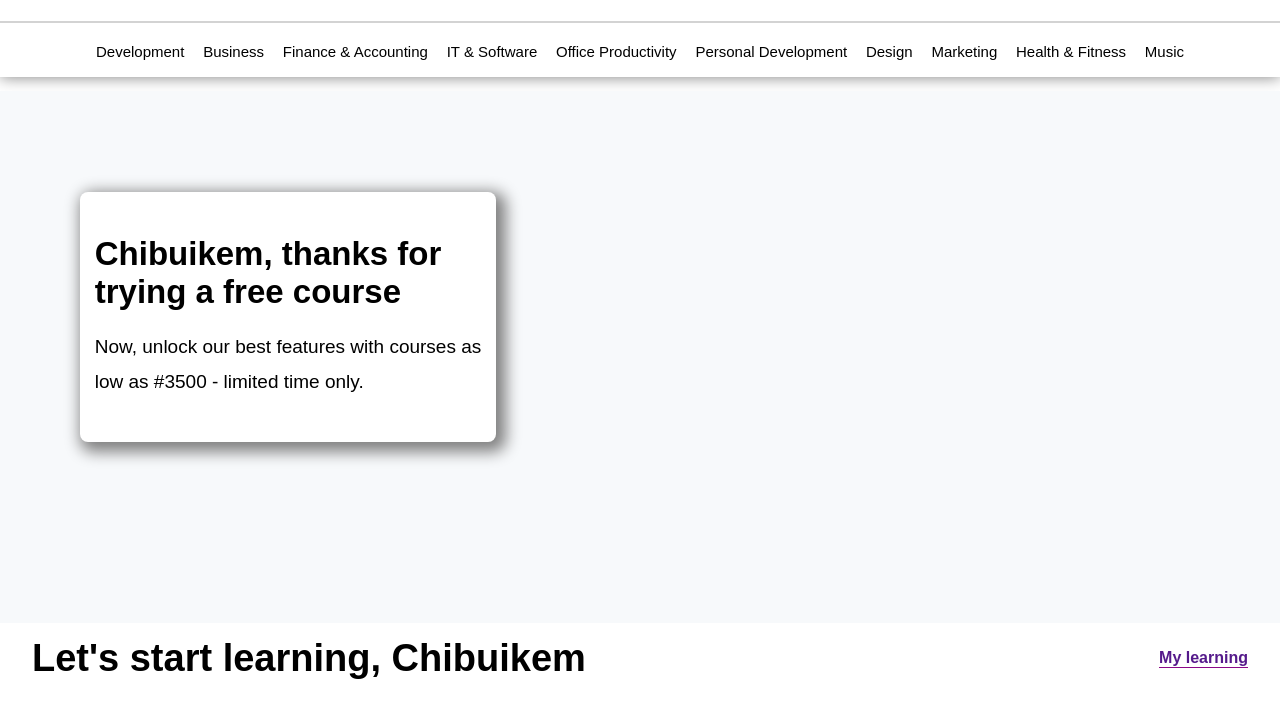
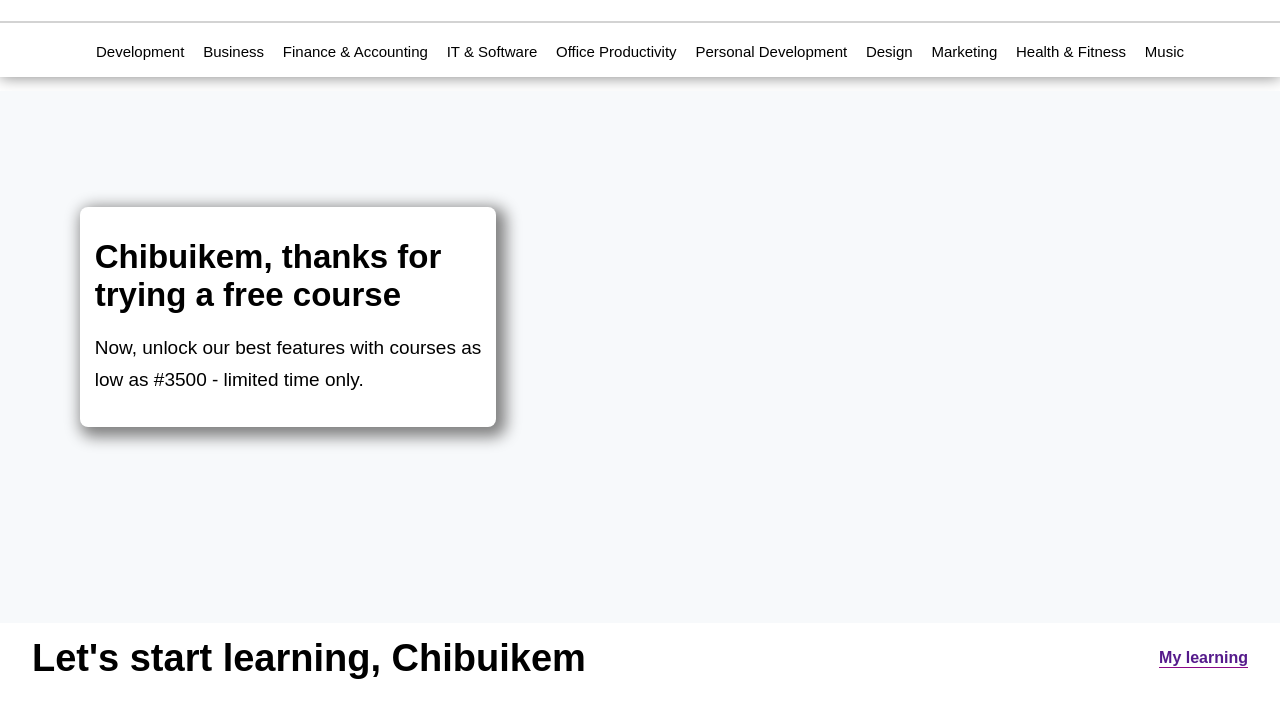
Before and after one commit to ChrisRoyalty/my-udemy-landingPage, a plain HTML site: page index.html in a window 1280 px wide. Shown: the part 83-800 px from the top of the page. Drawn offline with nearby package versions, Linux system fonts and the light colour scheme.

Commit message:
My flexbox retouch

```diff
--- a/style.css
+++ b/style.css
@@ -136,7 +136,7 @@ input.nosubmit {
 }
 .left-and-right p{
     font-size: 19px;
-    line-height: 35px;
+    line-height: 32px;
 }
 
 .left-holder {
@@ -152,7 +152,7 @@ input.nosubmit {
     background-color: white;
     box-shadow: 5px 5px 15px 5px gray;
     width: 65%;
-    height: 250px;
+    height: 220px;
     display: flex;
     justify-content: center;
     align-items: center;
```
